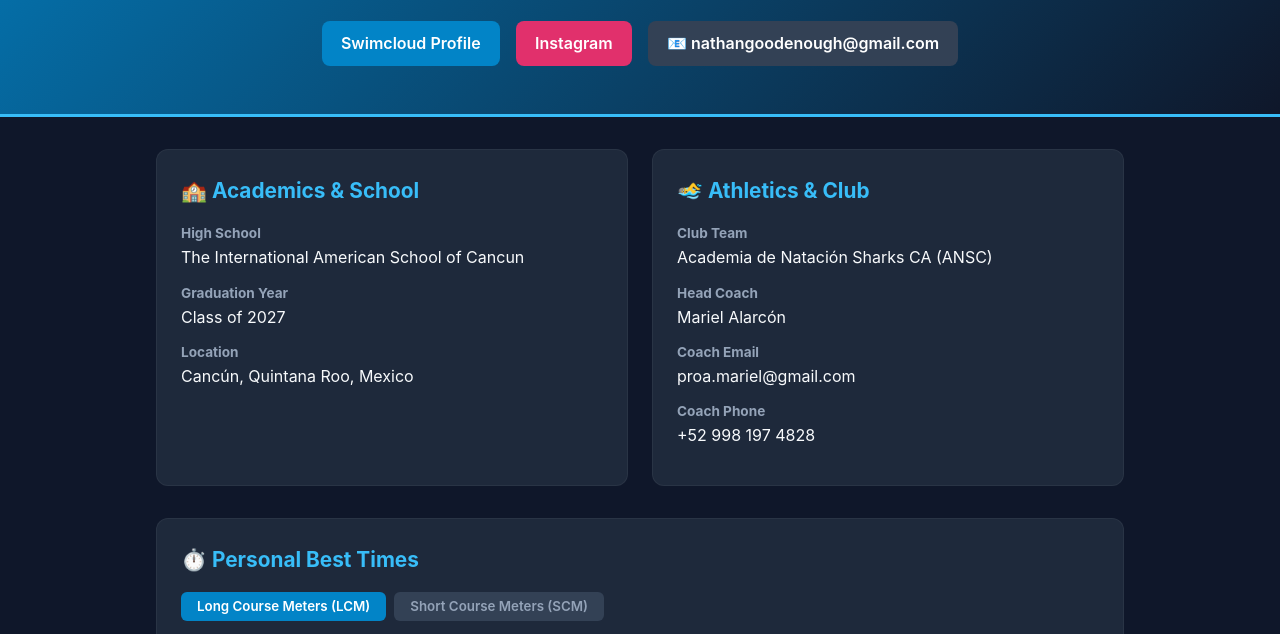
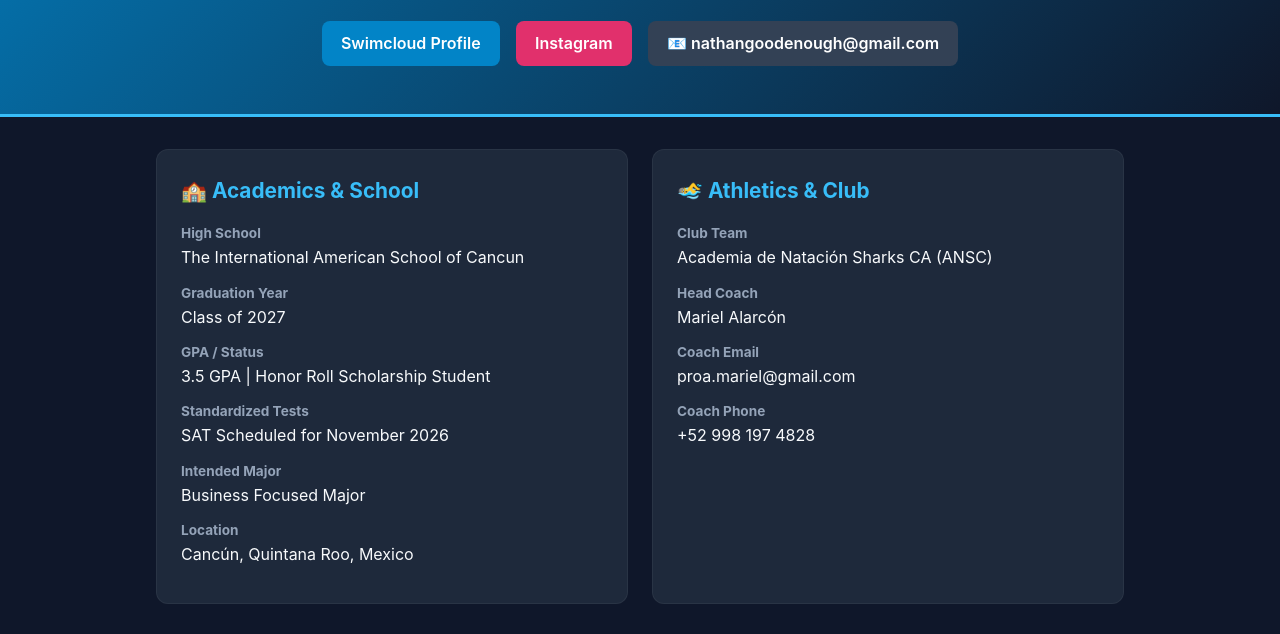
Before and after one commit to markgoodenough-create/Nathan-Goodenough-swimming, a plain HTML site: page index.html in a window 1280 px wide. Shown: the part 367-1001 px from the top of the page. Drawn offline with Linux system fonts and the light colour scheme.

Commit message:
Fix header closing tag and add GPA details

```diff
--- a/index.html
+++ b/index.html
@@ -239,7 +239,7 @@
 </head>
 <body>
 
-<header>
+    <header>
         <img src="profile.jpg" alt="Nathan Goodenough" class="profile-photo" onerror="this.src='https://via.placeholder.com/150/0284c7/ffffff?text=Nathan+G.';">
         <br>
         <span class="badge">NCAA Class of 2027</span>
@@ -252,7 +252,6 @@
         </div>
     </header>
 
-
     <div class="container">
 
         <!-- Quick Info Grid -->
@@ -262,6 +261,9 @@
                 <ul class="contact-list">
                     <li><strong>High School</strong> The International American School of Cancun</li>
                     <li><strong>Graduation Year</strong> Class of 2027</li>
+                    <li><strong>GPA / Status</strong> 3.5 GPA | Honor Roll Scholarship Student</li>
+                    <li><strong>Standardized Tests</strong> SAT Scheduled for November 2026</li>
+                    <li><strong>Intended Major</strong> Business Focused Major</li>
                     <li><strong>Location</strong> Cancún, Quintana Roo, Mexico</li>
                 </ul>
             </div>
```
